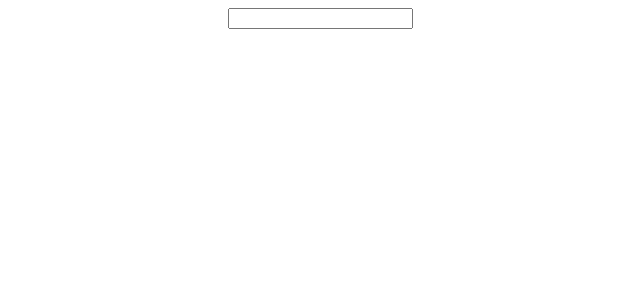
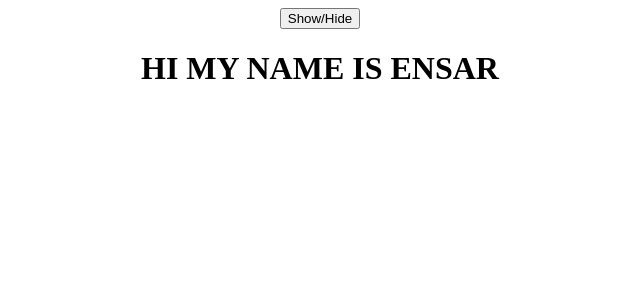
Before and after one commit to EnsarSen/React, a React (Create React App) app: page / in a window 1280 px wide. Shown: the top 300 px of the page, without its empty margins (320-960 px from the left). Built offline with nearby package versions, Linux system fonts and the light colour scheme.

Commit message:
hide/show

```diff
--- a/src/App.js
+++ b/src/App.js
@@ -3,15 +3,12 @@
 
 function App() {
 
-const[inputValue, setInputValue] = useState("");
+const[showText, setShowText] = useState(true);
 
-const handleInputChange = (event) =>{
- setInputValue(event.target.value)
-}
 
 return( <div className="App">
-<input  type="text" onChange={handleInputChange}/>
-{inputValue}
+    <button onClick={ () => {setShowText (!showText)}}>Show/Hide</button>
+  {showText === true && <h1> HI MY NAME IS ENSAR</h1>}
 </div>
 );
 }
```
